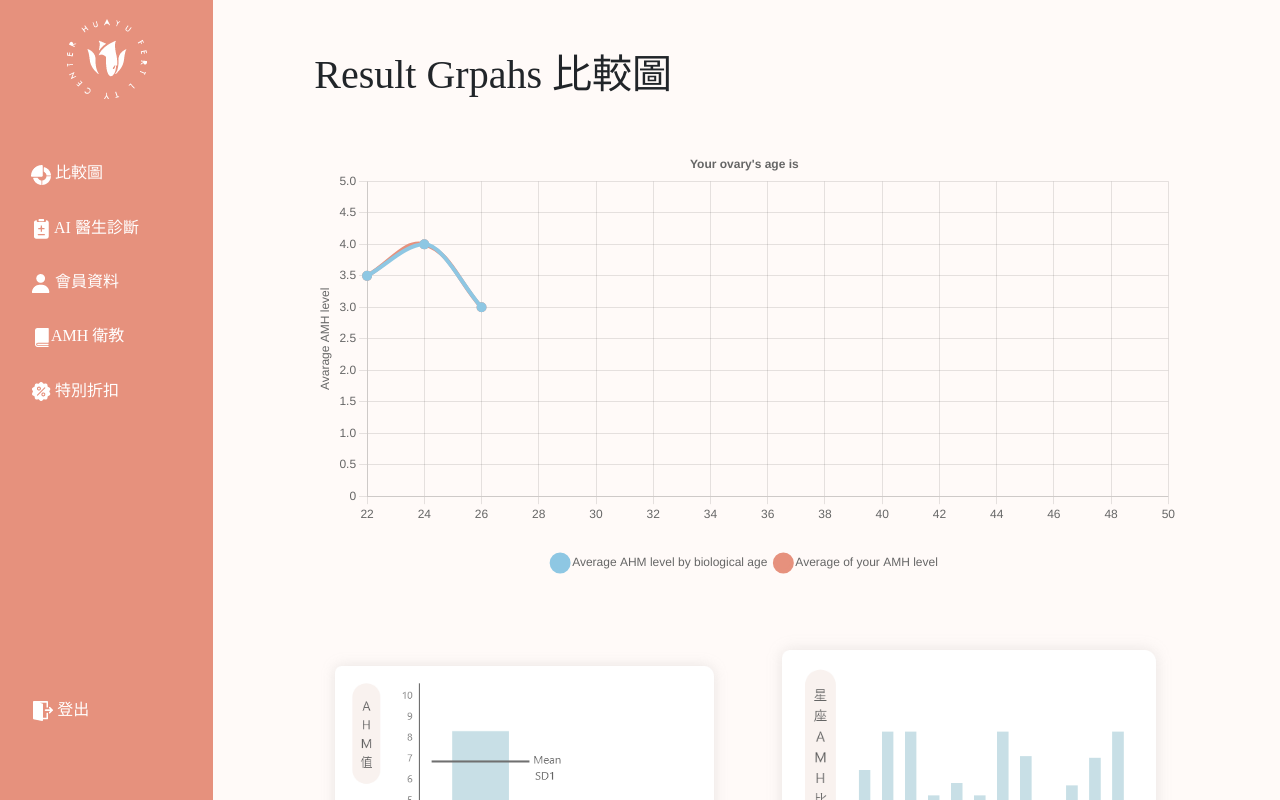
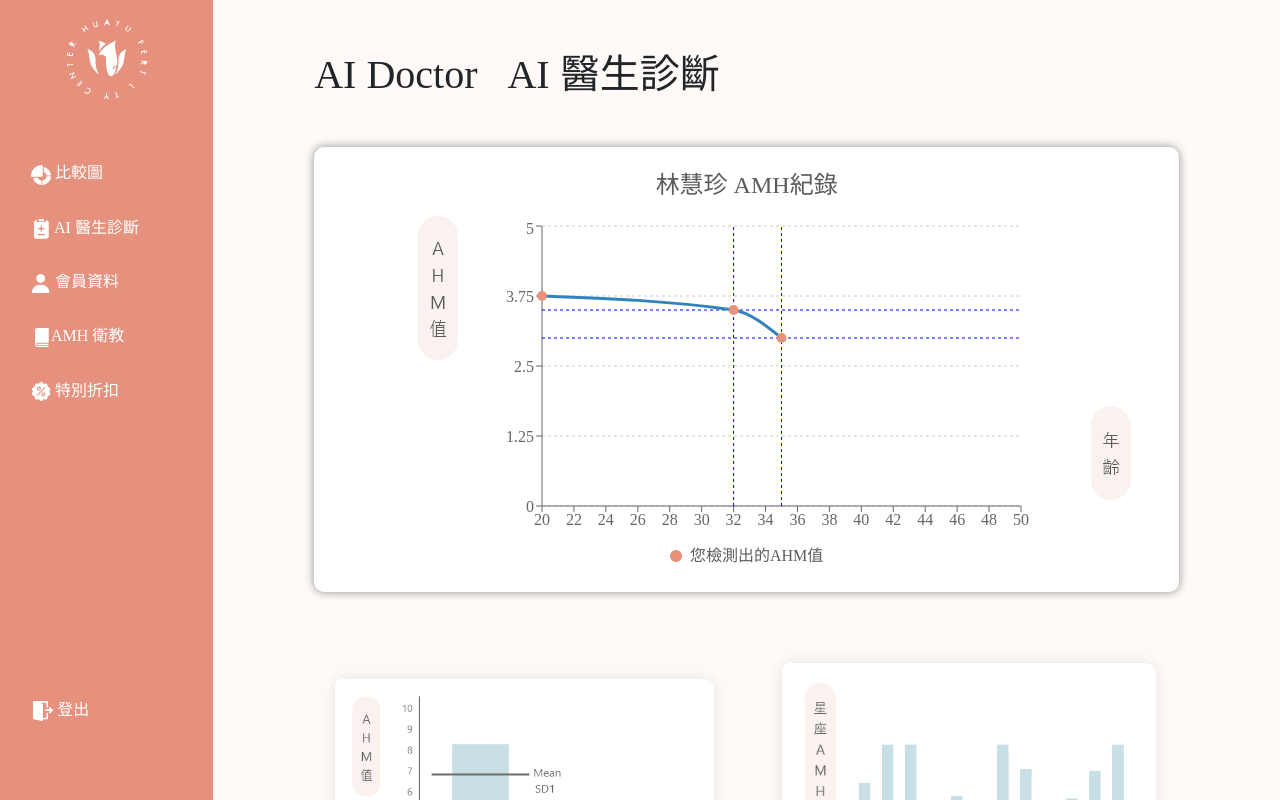
Before and after one commit to fbd3887/medical-frontend, a React (Create React App) app: page /analytics in a window 1280 px wide. Shown: the top 800 px of the page. Built offline with nearby package versions, Linux system fonts and the light colour scheme; sample sign-in values are in the browser's storage.

Commit message:
analytics chart + contact width

```diff
--- a/src/components/contact/Contact.jsx
+++ b/src/components/contact/Contact.jsx
@@ -165,15 +165,12 @@ export default function Contact() {
               </div>
             </div>
             <div className="row">
-              <div className="col-md-8 offset-md-2 text-center">
-                <button className="btn contactbtn">馬上聯繫</button>
-            <div className='row'>
-              <div className='col-md-8 offset-md-2 text-center'>
-                <button className='btn contactbtn'>馬上聯繫</button>
+              <div className="col-md-8  offset-md-2 text-center">
+                <button className="btn   contactbtn">馬上聯繫</button>
               </div>
             </div>
-          </div>
-        </div>
+            </div>
+      </div>
       </div>
       <h1 className='text-center'>Clinic 合作診所</h1>
 
@@ -225,7 +222,7 @@ export default function Contact() {
         </div>
       </div>
     </div>
-    </div>
-    </div>
+
+
   )
 }
--- a/src/components/innerpages/Analytics.jsx
+++ b/src/components/innerpages/Analytics.jsx
@@ -5,42 +5,31 @@ import Sidebar from './Sidebar'
 import Graph1 from '../../images/graph1.png'
 import Graph2 from '../../images/graph2.png'
 import Graph3 from '../../images/graph3.png'
+import age from '../../images/age.png'
+import ahm from '../../images/ahm.png'
+import oval from '../../images/oval.png'
 import { CategoryScale } from 'chart.js';
-import { Line } from 'react-chartjs-2';
+import {Line, XAxis, YAxis,ReferenceLineProps, Tooltip,CartesianGrid,LineChart,ResponsiveContainer, ReferenceLine} from 'recharts'
+
 import Chart from 'chart.js/auto'
 
-const DATA_COUNT = 15;
-const labels = [];
-let l=22;
-for (let i = 0; i < DATA_COUNT; ++i) {
-  labels.push(l.toString());
-  l=l+2;
+const data = [
+  {
+    name: 20,
+    ahm: 3.75,
+
+  },
+  {
+    name: 32,
+    ahm: 3.5,
+    amt: 900,
+  },
+  {
+    name: 35,
+    ahm: 3,
+
   }
-const datapoints = [3.5, 4, 3];
-const data = {
-  labels: labels,
-  datasets: [
-    {
-      label: 'Average AHM level by biological age',
-      data: datapoints,
-      backgroundColor:"#8ec7e3",
-      borderWidth: 4,
-      fill: "blue",
-      borderColor:'#8ec7e3',
-      fill: false,
-      cubicInterpolationMode: 'monotone',
-      tension: 0.4,
-    }, {
-      label: 'Average of your AMH level',
-      data: datapoints,
-      backgroundColor:"#e6917d",
-      borderWidth: 4,
-      borderColor: '#e6917d',
-      fill: false,
-      tension: 0.4
-    }
-  ]
-};
+];
 export default function Analytics(props) {
 
   useEffect(() => {
@@ -59,67 +48,72 @@ export default function Analytics(props) {
         <div className="col-md-10 innerpageright">
           <div className="row">
             <div className="col-md-10 offset-md-1">
-              <h1 className="">Result Grpahs 比較圖</h1>
-              <div className=" ">
+              <div className="heading ">
+                  <h1 >AI Doctor &nbsp;&nbsp;
+                      <br className="d-sm-none "/><span className="headspan">AI 醫生診斷</span>
+                  </h1>
+              </div>
               <div className="row mt-5 align-items-center">
-                  <div className="col-md-12">
-                    <Line
+                  <div className="col-md-12 position-relative">
+                    <div className="formOptionCard  p-4">
+                        <div className="row ">
+                            <div className="col-12 d-flex justify-content-center">
+                                <h4>林慧珍  AMH紀錄</h4>
+                            </div>
+                        </div>
+                        <div className="row offset-md-1 mt-2">
+                            <div className="col-1" d-inline>
+                                <img src={ahm} alt="" className=""/>
+                            </div>
+                            <ResponsiveContainer width="78%" height={320}>
+                                    <LineChart
+                                        width={500}
+                                        height={200}
                                         data={data}
-                      options={{
-                        responsive: true,
+                                        margin={{
+                                        top: 10,
+                                        right: 30,
+                                        left: 0,
+                                        bottom: 0,
+                                        }}
+                                    >
+                                        <CartesianGrid strokeDasharray="3 3" vertical=""/>
+                                        <XAxis type="number" dataKey="name" domain={[20,50]} ticks={[20,22,24,26,28,30,32,34,36,38,40,42,44,46,48,50]}  />
+                                        <YAxis  type="number" domain={[0,5]} ticks={[0,1.25,2.5,3.75,5]}/>
+                                        <Tooltip />
+                                        <ReferenceLine x={32}  strokeDasharray="3 3" stroke="BLUE"/>
+                                        <ReferenceLine y={3.5} strokeDasharray="3 3"  stroke="blue" />
+                                        <ReferenceLine x={35}  strokeDasharray="3 3" stroke="BLUE"/>
+                                        <ReferenceLine y={3} position="top" strokeDasharray="3 3"  stroke="blue" />
+                                        <Line connectNulls type="monotone" dataKey="ahm" strokeWidth="3" fill="#E8927C" dot={{ stroke: '#E8927C', strokeWidth: 1, r: 4}} dot={{ stroke: '#E8927C', strokeWidth: 2, r: 4}}/>
+                                    </LineChart>
+                            </ResponsiveContainer>
+                            <div className="col-1" className="age ms-sm-3 ms-1">
+                                <img src={age} />
 
-                        plugins: {
-                          legend: {
-                             labels:{
-                              usePointStyle:true
-                             },
-                            position: 'bottom',
-                            },
-                          title: {
-                            display: true,
-                            text: "Your ovary's age is "
-                          },
-                        },
-                        interaction: {
-                          intersect: false,
-                        },
-                        scales: {
-                          x: {
-                            display: true,
-                            title: {
-                              display: true,
-                            }
-                          },
-                          y: {
-                            display: true,
-                            title: {
-                              display: true,
-                              text: 'Avarage AMH level'
-                            },
-                            suggestedMin: 0,
-                            suggestedMax: 5
-                          }
-                        }
-                      }}
-
-                    />
-                    {/* <img src={Graph1} alt="" className="img-fluid" /> */}
+                            </div>
+                        </div>
+                          <div className="row mt-2 ">
+                              <div className="col-12 d-flex justify-content-center align-items-center">
+                                  <img src={oval} /> &nbsp; 您檢測出的AHM值
+                              </div>
+                          </div>
+                    </div>
                   </div>
               </div>
                 <div className="row mt-5 align-items-center">
-                  <div className="col-md-6">
+                  <div className="col-md-6 ">
                     <img src={Graph2} alt="" className="img-fluid" />
                   </div>
                   <div className="col-md-6">
                     <img src={Graph3} alt="" className="img-fluid" />
                   </div>
                 </div>
-                <div className="row mt-5 align-items-center"></div>
               </div>
             </div>
           </div>
         </div>
     </div>
-    </div>
+
   )
 }
--- a/src/scss/outerpage.scss
+++ b/src/scss/outerpage.scss
@@ -155,7 +155,8 @@
     .contactbtn{
         border: 1px solid #E8927C;
         border-radius: 50px;
-        color: #E8927C;
+        background-color: #E8927C;
+        color: #fff;
         margin: 0 auto;
     }
     .ContctOptionCard{
@@ -250,6 +251,9 @@
     .desktopOuterHide{
         display: inline-block;
     }
+    .contactbtn{
+        width:100%;
+    }
     .mobileOuterHide{
         display: none;
     }
```
Also changed, not shown: src/components/innerpages/AiDoctor.jsx (+3 -29 lines). Lines whose indentation alone changed are shown as unchanged.
